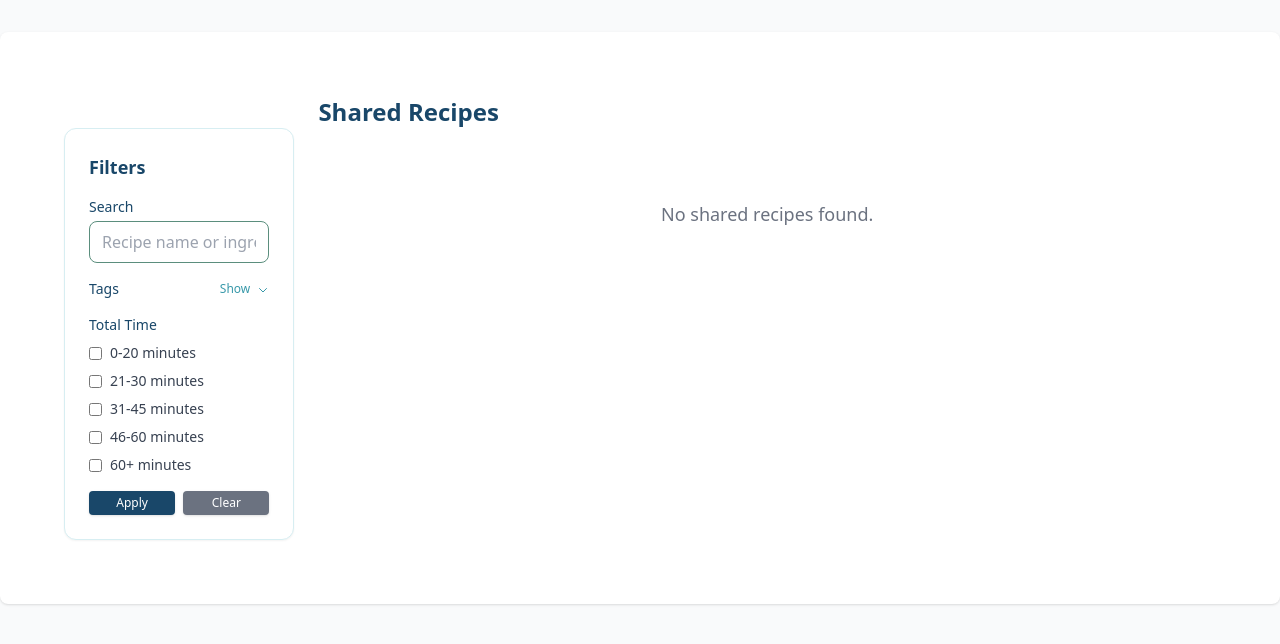
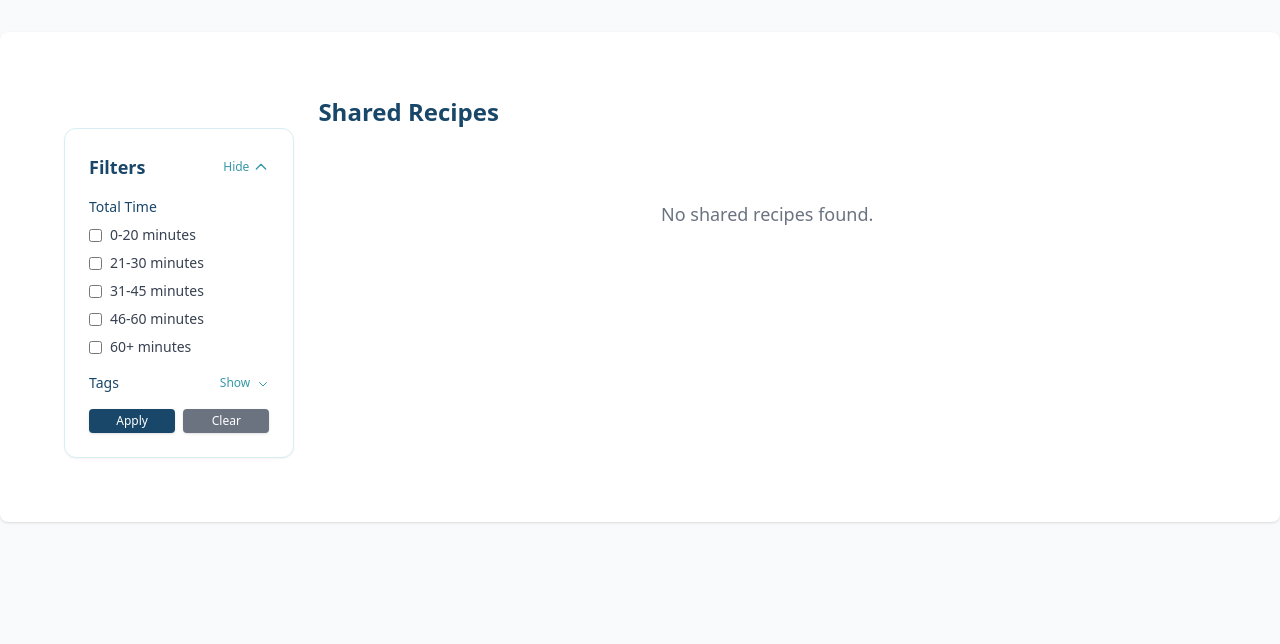
Before and after one commit to soehlert/KitchenClip, a Django app: page /shared/ in a window 1280 px wide. Shown: the part 66-710 px from the top of the page. Run offline with Django 5.2, Linux system fonts and the light colour scheme; a user stored in the database is signed in; data comes from the database, SQL or seed files in the repository; tables that the repository leaves empty hold one stand-in row (values such as "Sample post"); parts of the project's set-up code (start-up, migrations or seed data) failed here and were passed over; some libraries are stand-ins or nearby versions.

Commit message:
style(ux): align shared recipes filters sidebar and navbar search
- Reorder shared recipe filters with Total Time above Tags
- Remove redundant search input from sidebar and preserve query via hidden input
- Add collapsible filters toggle and include sidebar.js on shared recipe list
- Make top navbar search context-aware of shared recipe list

```diff
--- a/templates/base.html
+++ b/templates/base.html
@@ -29,7 +29,7 @@
 
             <!-- Center Search Bar -->
             <div class="flex-1 max-w-xs sm:max-w-md md:max-w-lg mx-2 sm:mx-4">
-                <form method="get" action="{% url 'recipes:list_recipe' %}" class="w-full">
+                <form method="get" action="{% if request.resolver_match.url_name == 'shared_recipe_list' %}{% url 'recipes:shared_recipe_list' %}{% else %}{% url 'recipes:list_recipe' %}{% endif %}" class="w-full">
                     <div class="relative w-full">
                         <div class="absolute inset-y-0 left-0 pl-2.5 sm:pl-3 flex items-center pointer-events-none text-gray-400">
                             <svg class="w-4 h-4" fill="none" stroke="currentColor" viewBox="0 0 24 24">
@@ -41,7 +41,7 @@
                             placeholder="Search recipes..."
                             class="w-full pl-8 sm:pl-9 pr-7 sm:pr-8 py-1.5 text-xs sm:text-sm bg-gray-700 text-white placeholder-gray-400 rounded-lg border border-gray-600 focus:outline-none focus:ring-2 focus:ring-[#3798A9] focus:bg-gray-900 focus:border-transparent transition-all">
                         {% if request.GET.search %}
-                        <a href="{% url 'recipes:list_recipe' %}"
+                        <a href="{% if request.resolver_match.url_name == 'shared_recipe_list' %}{% url 'recipes:shared_recipe_list' %}{% else %}{% url 'recipes:list_recipe' %}{% endif %}"
                            class="absolute inset-y-0 right-0 pr-2 sm:pr-2.5 flex items-center text-gray-400 hover:text-white"
                            title="Clear search">
                             <svg class="w-3.5 h-3.5 sm:w-4 sm:h-4" fill="none" stroke="currentColor" viewBox="0 0 24 24">
--- a/templates/recipes/shared_recipe_list.html
+++ b/templates/recipes/shared_recipe_list.html
@@ -7,16 +7,56 @@
 <div class="px-4 sm:px-6 lg:px-8 pt-8">
   <div class="flex flex-col lg:flex-row gap-6">
     <!-- Sidebar -->
-    <div class="w-full lg:w-1/4 xl:w-1/5 2xl:w-1/4 my-8 flex-shrink-0">
+    <div class="w-full lg:w-1/4 xl:w-1/5 2xl:w-1/4 mb-4 lg:my-8 flex-shrink-0">
       <div class="bg-white p-4 sm:p-6 rounded-xl border border-[#D7EEF2] shadow-sm sticky top-4">
-        <h2 class="text-lg font-semibold text-[#194769] mb-4">Filters</h2>
+        <div class="flex items-center justify-between cursor-pointer select-none" id="toggle-filters-box">
+          <div class="flex items-center gap-2">
+            <h2 class="text-lg font-semibold text-[#194769]">Filters</h2>
+            {% if request.GET.time_range or request.GET.tags %}
+            <span class="bg-[#3798A9] text-white text-[10px] px-2 py-0.5 rounded-full font-medium">Active</span>
+            {% endif %}
+          </div>
+          <button type="button" id="filters-toggle-btn"
+            class="text-xs text-[#3798A9] hover:text-[#194769] font-medium flex items-center gap-1 focus:outline-none transition-colors"
+            aria-expanded="false"
+            aria-controls="filter-form-container">
+            <span id="filters-toggle-text"><span class="lg:hidden">Show</span><span class="hidden lg:inline">Hide</span></span>
+            <svg id="filters-toggle-icon" class="w-4 h-4 transition-transform duration-200" fill="none" stroke="currentColor" viewBox="0 0 24 24">
+              <path stroke-linecap="round" stroke-linejoin="round" stroke-width="2" d="M19 9l-7 7-7-7"></path>
+            </svg>
+          </button>
+        </div>
+        <div id="filter-form-container" class="hidden lg:block mt-4">
         <form method="get" class="space-y-4">
-          <!-- Search Bar -->
+          {% if request.GET.search %}
+          <input type="hidden" name="search" value="{{ request.GET.search }}">
+          {% endif %}
+          <!-- Time Filter -->
           <div>
-            <label for="search" class="block text-sm font-medium text-[#194769] mb-1">Search</label>
-            <input type="text" id="search" name="search" value="{{ request.GET.search }}"
-              placeholder="Recipe name or ingredient..."
-              class="w-full px-3 py-2 bg-white border border-[#5B8E7D] rounded-lg focus:ring-2 focus:ring-[#3798A9] focus:border-transparent">
+            <label class="block text-sm font-medium text-[#194769] mb-2">Total Time</label>
+            <div class="space-y-2">
+              <label class="flex items-center">
+                <input type="checkbox" name="time_range" value="0-20" {% if "0-20" in request.GET.time_range %}checked{% endif %} class="rounded border-[#5B8E7D] text-[#3798A9] focus:ring-[#3798A9]">
+                <span class="ml-2 text-sm text-gray-700">0-20 minutes</span>
+              </label>
+              <label class="flex items-center">
+                <input type="checkbox" name="time_range" value="21-30" {% if "21-30" in request.GET.time_range %}checked{% endif %}
+                  class="rounded border-[#5B8E7D] text-[#3798A9] focus:ring-[#3798A9]">
+                <span class="ml-2 text-sm text-gray-700">21-30 minutes</span>
+              </label>
+              <label class="flex items-center">
+                <input type="checkbox" name="time_range" value="31-45" {% if "31-45" in request.GET.time_range %}checked{% endif %} class="rounded border-[#5B8E7D] text-[#3798A9] focus:ring-[#3798A9]">
+                <span class="ml-2 text-sm text-gray-700">31-45 minutes</span>
+              </label>
+              <label class="flex items-center">
+                <input type="checkbox" name="time_range" value="46-60" {% if "46-60" in request.GET.time_range %}checked{% endif %} class="rounded border-[#5B8E7D] text-[#3798A9] focus:ring-[#3798A9]">
+                <span class="ml-2 text-sm text-gray-700">46-60 minutes</span>
+              </label>
+              <label class="flex items-center">
+                <input type="checkbox" name="time_range" value="60+" {% if "60+" in request.GET.time_range %}checked{% endif %} class="rounded border-[#5B8E7D] text-[#3798A9] focus:ring-[#3798A9]">
+                <span class="ml-2 text-sm text-gray-700">60+ minutes</span>
+              </label>
+            </div>
           </div>
           <!-- Tag Filter -->
           <div>
@@ -44,45 +84,19 @@
               {% endfor %}
             </div>
           </div>
-          <!-- Time Filter -->
-          <div>
-            <label class="block text-sm font-medium text-[#194769] mb-2">Total Time</label>
-            <div class="space-y-2">
-              <label class="flex items-center">
-                <input type="checkbox" name="time_range" value="0-20" {% if "0-20" in request.GET.time_range %}checked{% endif %} class="rounded border-[#5B8E7D] text-[#3798A9] focus:ring-[#3798A9]">
-                <span class="ml-2 text-sm text-gray-700">0-20 minutes</span>
-              </label>
-              <label class="flex items-center">
-                <input type="checkbox" name="time_range" value="21-30" {% if "21-30" in request.GET.time_range %}checked{% endif %}
-                  class="rounded border-[#5B8E7D] text-[#3798A9] focus:ring-[#3798A9]">
-                <span class="ml-2 text-sm text-gray-700">21-30 minutes</span>
-              </label>
-              <label class="flex items-center">
-                <input type="checkbox" name="time_range" value="31-45" {% if "31-45" in request.GET.time_range %}checked{% endif %} class="rounded border-[#5B8E7D] text-[#3798A9] focus:ring-[#3798A9]">
-                <span class="ml-2 text-sm text-gray-700">31-45 minutes</span>
-              </label>
-              <label class="flex items-center">
-                <input type="checkbox" name="time_range" value="46-60" {% if "46-60" in request.GET.time_range %}checked{% endif %} class="rounded border-[#5B8E7D] text-[#3798A9] focus:ring-[#3798A9]">
-                <span class="ml-2 text-sm text-gray-700">46-60 minutes</span>
-              </label>
-              <label class="flex items-center">
-                <input type="checkbox" name="time_range" value="60+" {% if "60+" in request.GET.time_range %}checked{% endif %} class="rounded border-[#5B8E7D] text-[#3798A9] focus:ring-[#3798A9]">
-                <span class="ml-2 text-sm text-gray-700">60+ minutes</span>
-              </label>
-            </div>
-          </div>
           <!-- Filter Buttons -->
           <div class="flex gap-2">
             <button type="submit"
               class="flex-1 bg-[#194769] hover:bg-[#5B8E7D] text-white text-xs font-medium px-2 py-1 rounded shadow transition">
               Apply
             </button>
-            <a href="{{ request.path }}"
+            <a href="{% if request.GET.search %}?search={{ request.GET.search }}{% else %}{{ request.path }}{% endif %}"
               class="flex-1 bg-gray-500 hover:bg-gray-600 text-white text-xs font-medium px-2 py-1 rounded shadow transition text-center">
               Clear
             </a>
           </div>
         </form>
+        </div>
       </div>
     </div>
 
@@ -194,3 +208,7 @@
   </div>
 </div>
 {% endblock %}
+
+{% block javascript %}
+<script src="{% static 'js/sidebar.js' %}"></script>
+{% endblock %}
```
